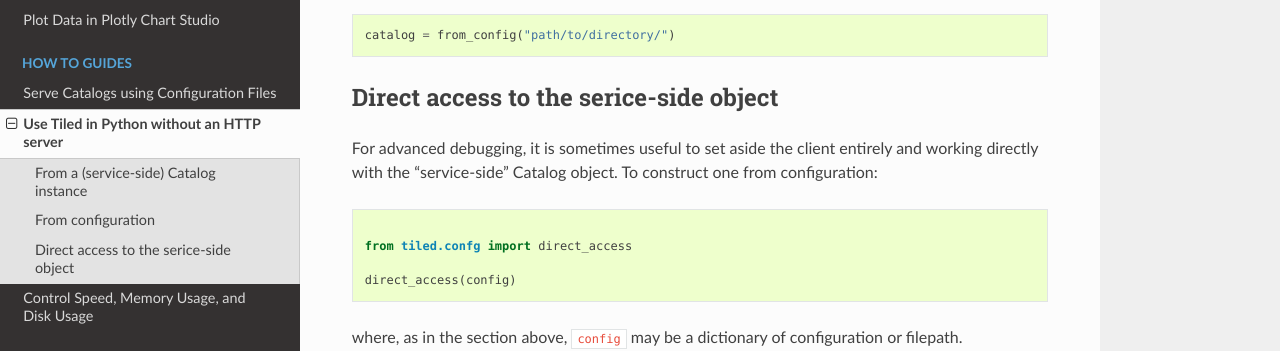
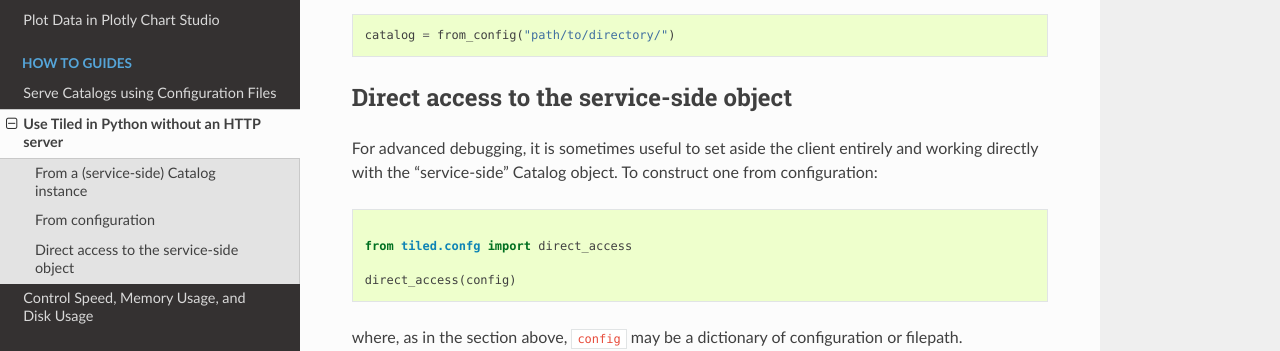
Before and after one commit to bluesky/tiled, a Sphinx documentation site: the page built from docs/source/how-to/direct-client.md, in a window 1280 px wide and 900 px high, scrolled down 1122 px. Shown: the part 212-563 px from the top of the window. Built offline with Sphinx 7.4.7 and the Read the Docs theme 2.0.0, drawn with Linux system fonts in a browser that asks for light colours; pages that are not in the unit, such as notebooks, are missing from menus.

Commit message:
Copy editing

````diff
--- a/docs/source/how-to/direct-client.md
+++ b/docs/source/how-to/direct-client.md
@@ -61,7 +61,7 @@ From a directory of configuration files:
 catalog = from_config("path/to/directory/")
 ```
 
-## Direct access to the serice-side object
+## Direct access to the service-side object
 
 For advanced debugging, it is sometimes useful to set aside the client
 entirely and working directly with the "service-side" Catalog object.
````
Also changed, not shown: docs/source/explanations/security.md (+1 -1 lines).
